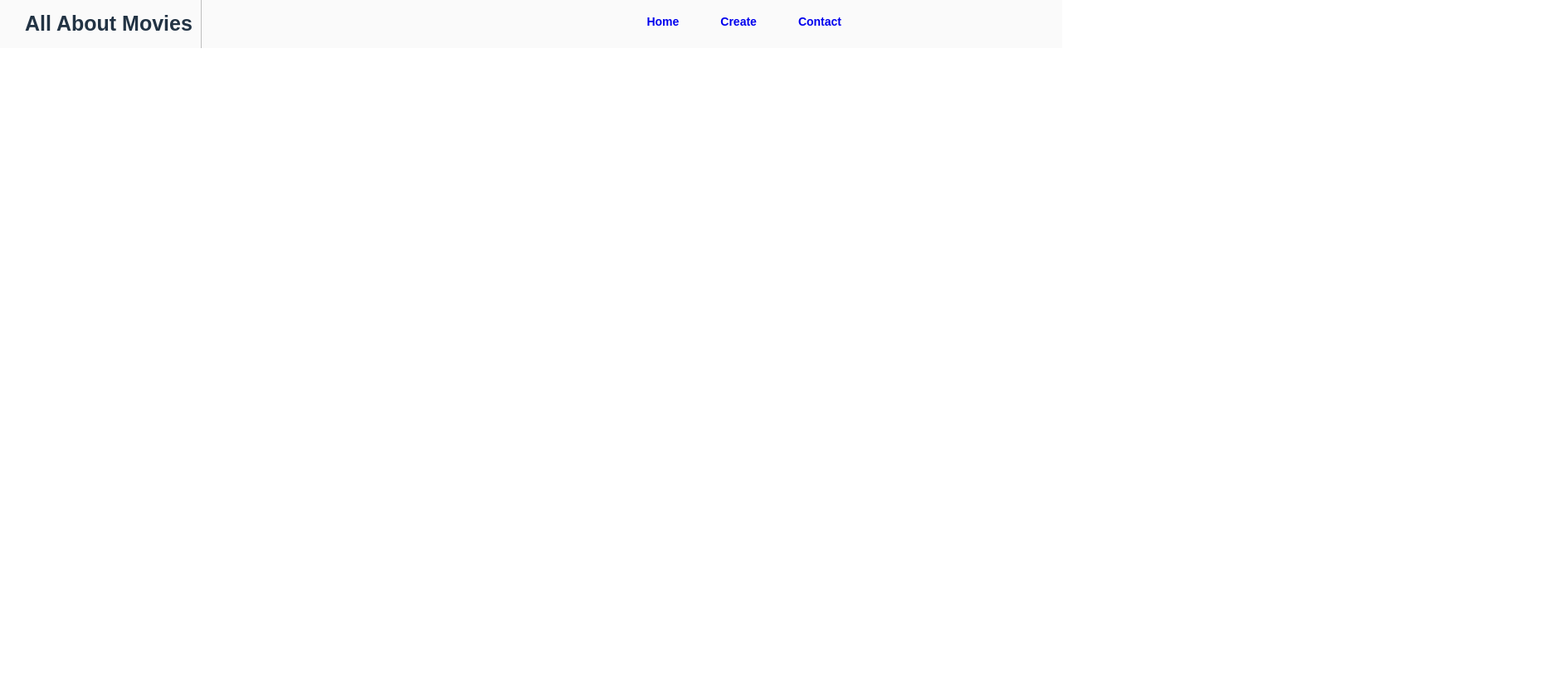
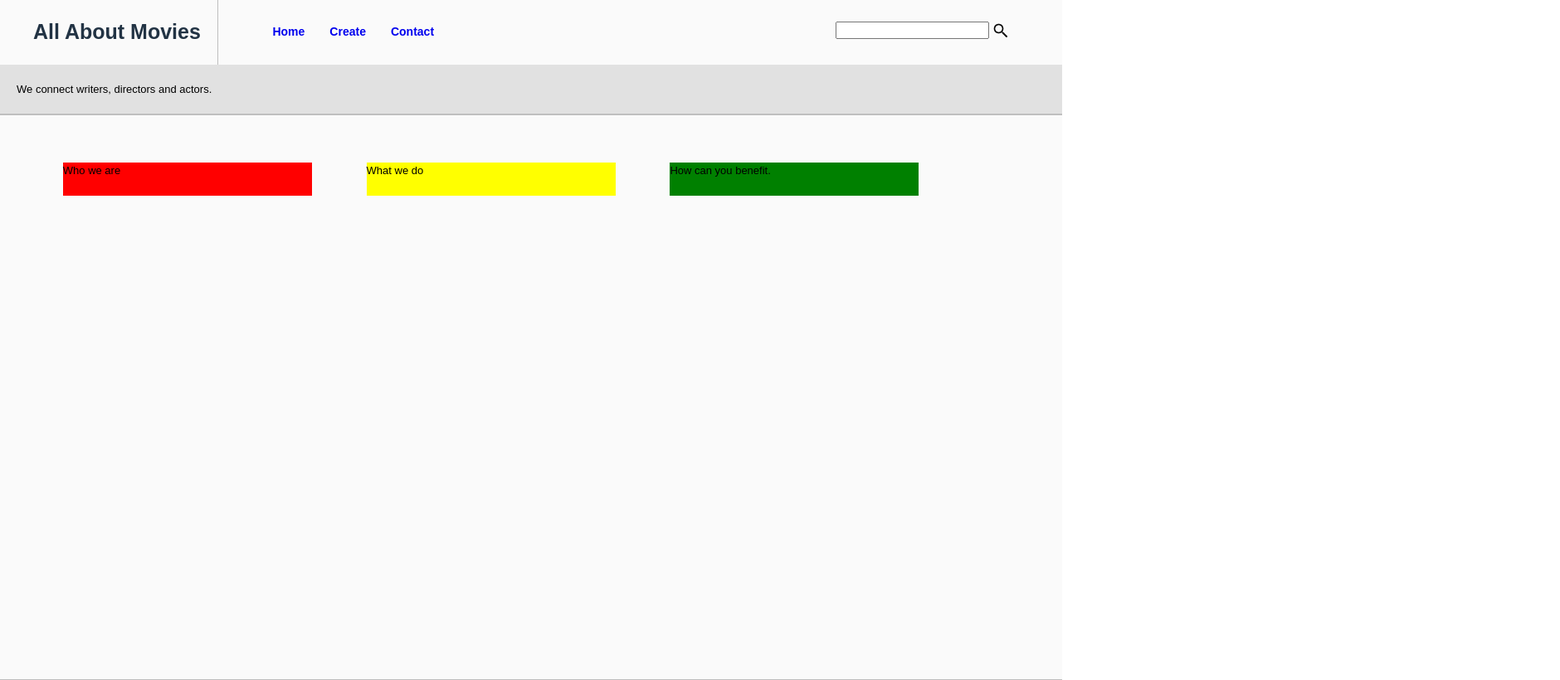
Before and after one commit to anshulAtStack/sample, a plain HTML site: page Website/index.html in a window 1280 px wide. Shown: the whole page at 83% size, 1880 px wide, since content can reach past the window. Drawn offline with Linux system fonts and the light colour scheme.

Commit message:
Added searchbar and info section.Created basic structure for 3 column content using 960 framework

```diff
--- a/Website/css/style.css
+++ b/Website/css/style.css
@@ -3,16 +3,66 @@ body{
 }
 .container{
 	background: #fafafa;
+	border-bottom:  1px solid #bfbfbf;
 
 
 }
+.container_12{
+	width: 150%;
+}
 
+.subtitlebar{
+	background-color: #e1e1e1;
+
+}
+
+.searchSection{
+
+	float: right;
+	margin-top: 2%;
+	align-content: center;
+	margin-right: 5%;
+
+
+
+}
+img{
+	width:20px;
+	height:20px;
+}
+.subtitlebar p{
+	margin: 20px;
+}
+.main{
+	height:80%;
+	 padding: 20px;
+}
+
+.section1, .section2, .section3{
+	margin-top: 2%;
+	margin-bottom: 2%;
+margin-left: 3%;
+
+}
+.section1{
+	background-color: red;
+
+}
+.section2{
+	background-color: yellow;
+
+}
+.section3{
+	background-color: green;
+}
  .navbar{
 
- 	float: right;
+ 	float: left;
+ 	height: auto;
  	margin-top: 0.5%;
  	margin-bottom: 0;
- 	margin-right:20%;
+ 	margin-left: 2%;
+
  }
 
 .titleDiv{
@@ -25,9 +75,10 @@ body{
 
 	border-right: 1px solid #bfbfbf;
 
+
 }
 .titleDiv h1{
-	padding: 10px;
+	padding: 20px;
 	color: #234;
 	margin: auto;
 
@@ -38,7 +89,8 @@ body{
 nav li{
 	display: inline-block;
 	float: left;
-	padding: 10px;
+	padding-top: 22px;
+
 	font-size: 14px;
 	font-weight: bold;
 
--- a/Website/index.html
+++ b/Website/index.html
@@ -8,52 +8,46 @@
 		<link rel="stylesheet" href="css/style.css">
 	</head>
 	<body>
+		<!-- Header begins-->
 		<div class="wrap container clearfix">
 
 			<header class="clearfix">
-				<div class="titleDiv grid_4">
+				<div class="titleDiv grid_3">
 					<h1>All About Movies</h1>
 				</div>
 
-				<nav class="navbar">
-					<ul>
+				<nav >
+					<ul class="navbar grid_6">
 						<li><a href="#">Home</a></li>
 						<li><a href="#">Create</a></li>
 						<li><a href="#">Contact</a></li>
 					</ul>
+					<div class="searchSection grid_2">
+						<input type="textbox">
+						<a href="#"><img src="img/searchIcon.png" alt="search"></a>
+					</div>
 				</nav>
 
 			</header>
-
+			<!-- Header ends-->
+			<div class="subtitlebar container clearfix">
+				<p>We connect writers, directors and actors.</p>
+			</div>
+			<!-- Main section begins-->
 		</div>
-		<!-- <div class="wrap container_12">
-			<header class="clearfix">
-			<h1 class="grid_8">All About Movies</h1>
-				<nav class="grid_4">
-					<ul>
-						<li><a href="#">Home</a></li>
-						<li><a href="#">About</a></li>
-						<li><a href="#">Contact</a></li>
-					</ul>
-				</nav>
-			</header>
-
-			<div class="main clearfix">
-				<div class="primary grid_8">
-					<p>My Content goes here</p>
-				</div>
-				<aside class="grid_4">
-					<ul>
-						<li><a href="#">Item1</a></li>
-						<li><a href="#">Item2</a></li>
-						<li><a href="#">Item3</a></li>
-						<li><a href="#">Item4</a></li>
-						<li><a href="#">Item5</a></li>
-						<li><a href="#">Item6</a></li>
-					</ul>
-				</aside>
+		<div class="main container clearfix">
+			<div class="container_12">
+				<section class="section1 grid_4 alpha">
+					<p>Who we are</p>
+				</section>
+				<section class="section2 grid_4">
+					<p>What we do</p>
+				</section>
+				<section class="section3 grid_4 omega">
+					<p>How can you benefit.</p>
+				</section>
 			</div>
-		</div> -->
-
+		</div>
+		<!-- Main section ends-->
 	</body>
 	</html>
```
Also changed, not shown: Website/img/searchIcon.png (added).
